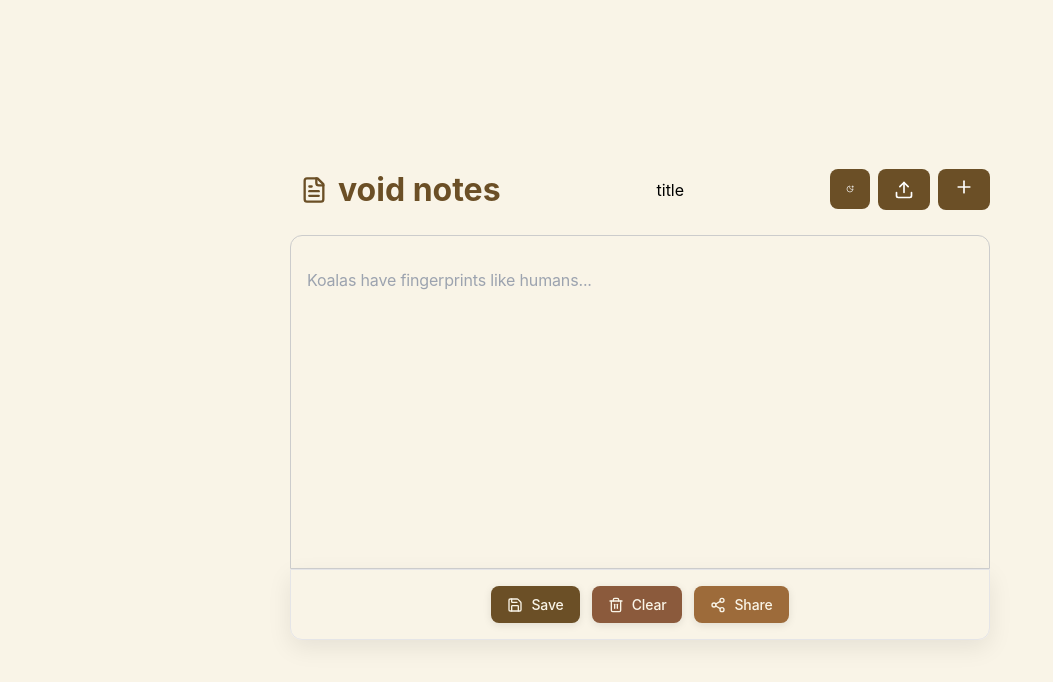
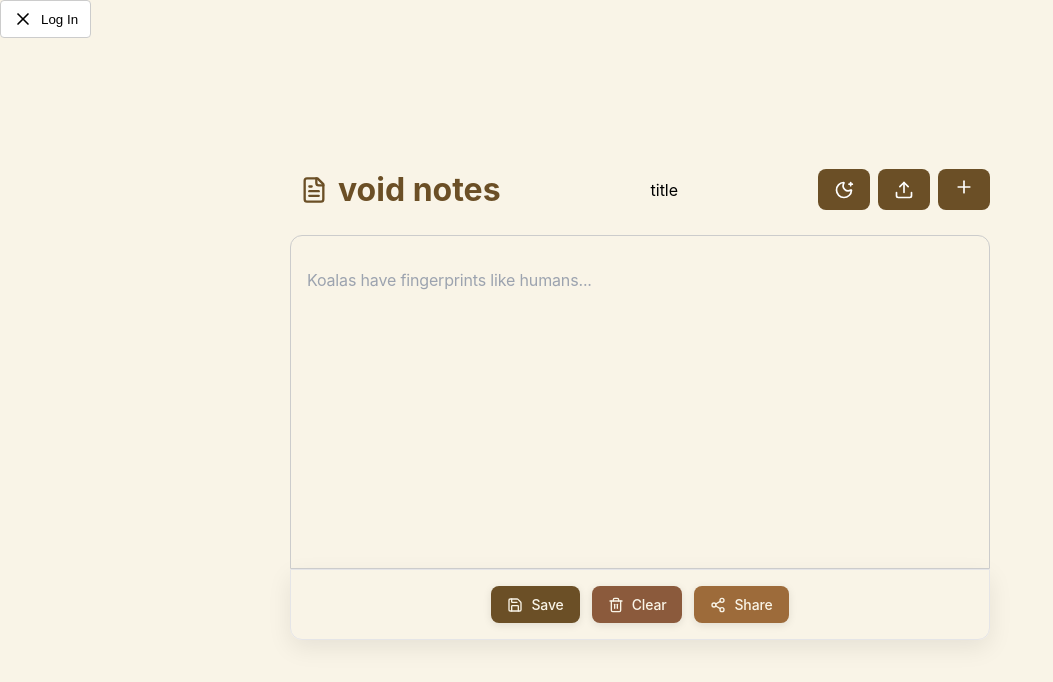
Before and after one commit to keswel/void-notes, a React (Create React App) app: page / in a window 1280 px wide. Shown: the top 682 px of the page, without its empty margins (0-1053 px from the left). Built offline with nearby package versions, Linux system fonts and the light colour scheme; a small style sheet from the web is missing.

Commit message:
[Fix] Fixed scaling bug.

```diff
--- a/src/App.js
+++ b/src/App.js
@@ -1,4 +1,5 @@
 import VoidEditor from "./components/VoidEditor.jsx";
+import UserAccount from "./components/UserAccount.jsx";
 
 function App() {
   /*
@@ -13,13 +14,17 @@ function App() {
 
   return (
     <div style={{ position: 'relative', height: '100vh' }}>
+
+      {/* Login Buttons */}
+      <UserAccount />
+
       {/* VoidEditor centered */}
       <div style={{
         position: 'absolute',
         top: '50%',
         left: '50%',
         transform: 'translate(-50%, -50%)',
-        width: '60%'
+        width: '90%'
       }}>
         <VoidEditor />
       </div>
--- a/src/components/ThemeButton.jsx
+++ b/src/components/ThemeButton.jsx
@@ -24,8 +24,6 @@ function ThemeButton() {
         color: 'white',
         fontSize: '1.2rem',
         transition: 'background-color 0.3s ease, color 0.3s ease',
-        width: '40px',
-        height: '40px',
       }}
     >
       {isDark ? (
--- /dev/null
+++ b/src/components/UserAccount.jsx
@@ -0,0 +1,30 @@
+import React from 'react';
+import { X } from 'lucide-react';
+
+function UserAccount() {
+  const handleSignIn = () => {
+    alert("Signing In")
+
+  };
+
+  return (
+    <button
+      onClick={handleSignIn}
+      style={{
+        display: 'flex',
+        alignItems: 'center',
+        gap: '8px',
+        padding: '8px 12px',
+        border: '1px solid #ccc',
+        borderRadius: '4px',
+        cursor: 'pointer',
+        backgroundColor: 'white',
+      }}
+    >
+      <X size={20} color="black" />
+      Log In
+    </button>
+  );
+}
+
+export default UserAccount;
```
Also changed, not shown: src/components/TitleText.jsx (+4 -3 lines).
